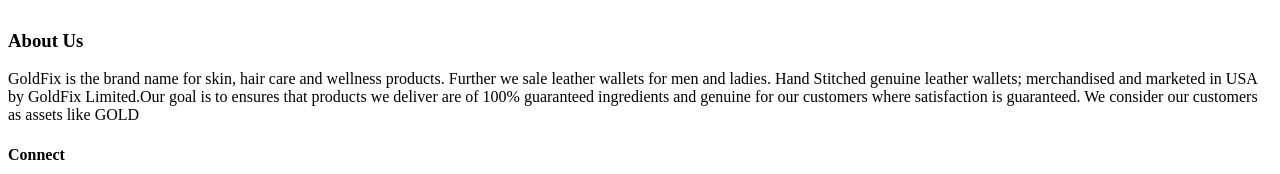
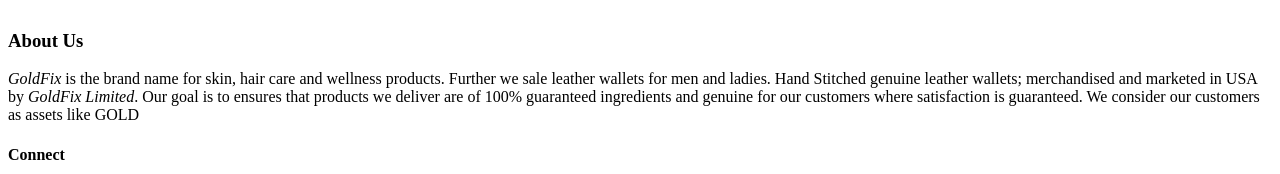
Before and after one commit to muneebarshad/Web-Development, a plain HTML site: page Unit 2- HTML/index.html in a window 1280 px wide. Shown: the part 388-562 px from the top of the page. Drawn offline with Linux system fonts and the light colour scheme.

Commit message:
Add <em> tag

```diff
--- a/Unit 2- HTML/index.html
+++ b/Unit 2- HTML/index.html
@@ -29,7 +29,7 @@
     <!-- Section for information about brand -->
     <div class="About Us">
       <h3>About Us</h3>
-      <p>GoldFix is the brand name for skin, hair care and wellness products. Further we sale leather wallets for men and ladies. Hand Stitched genuine leather wallets; merchandised and marketed in USA by GoldFix Limited.Our goal is to ensures that products we deliver are of 100% guaranteed ingredients and genuine for our customers where satisfaction is guaranteed. We consider our customers as assets like GOLD</p>
+      <p><em>GoldFix</em> is the brand name for skin, hair care and wellness products. Further we sale leather wallets for men and ladies. Hand Stitched genuine leather wallets; merchandised and marketed in USA by <em>GoldFix Limited</em>. Our goal is to ensures that products we deliver are of 100% guaranteed ingredients and genuine for our customers where satisfaction is guaranteed. We consider our customers as assets like GOLD</p>
     </div>
 
     <!-- Link to other wesbtites -->
```
